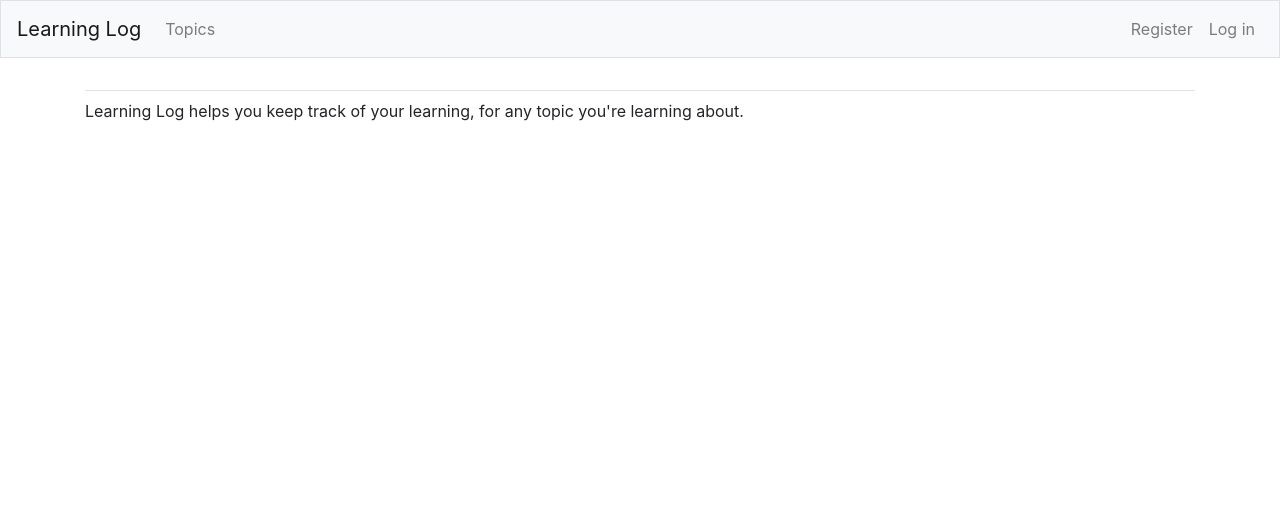
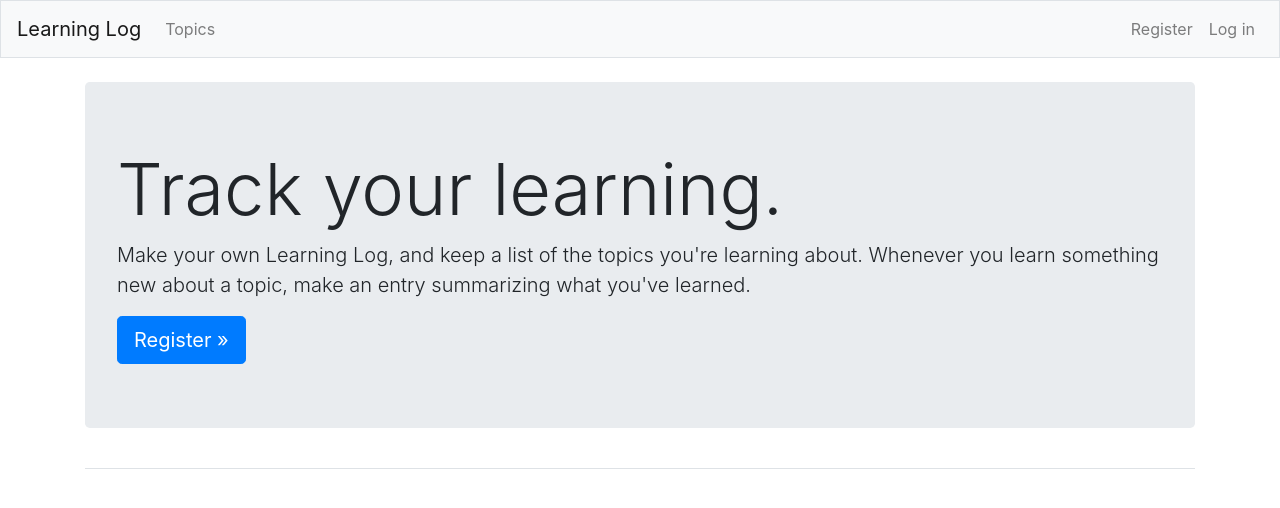
Before and after one commit to benjifricker/python-crash-course-projects, a Django app: page / in a window 1280 px wide. Shown: the top 508 px of the page. Run offline with Django 3.2, Linux system fonts and the light colour scheme; some libraries are stand-ins or nearby versions.

Commit message:
Restructure index.html to include styling

```diff
--- a/web_application/learning_logs/templates/learning_logs/index.html
+++ b/web_application/learning_logs/templates/learning_logs/index.html
@@ -1,5 +1,14 @@
 {% extends "learning_logs/base.html" %}
 
-{% block content %}
-  <p>Learning Log helps you keep track of your learning, for any topic you're learning about.</p>
-{% endblock content %}
+{% block page_header %}
+  <div class="jumbotron">
+  <h1 class="display-3">Track your learning.</h1>
+  <p class="lead">Make your own Learning Log, and keep a list of
+    the topics you're learning about. Whenever you learn something
+    new about a topic, make an entry summarizing what you've learned.
+  </p>
+  <a class="btn btn-lg btn-primary" href="{% url 'users:register' %}" role="button">
+    Register &raquo;
+  </a>
+</div>
+{% endblock page_header %}
```
